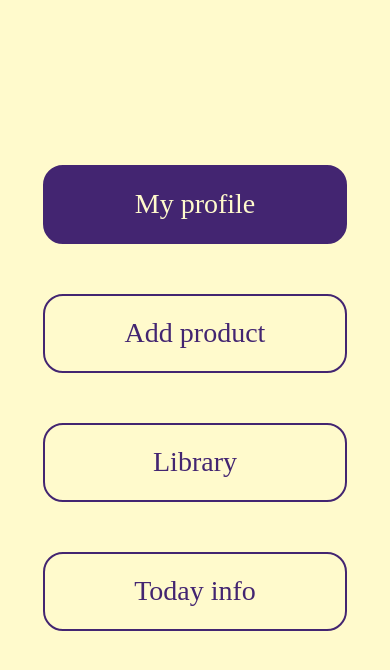
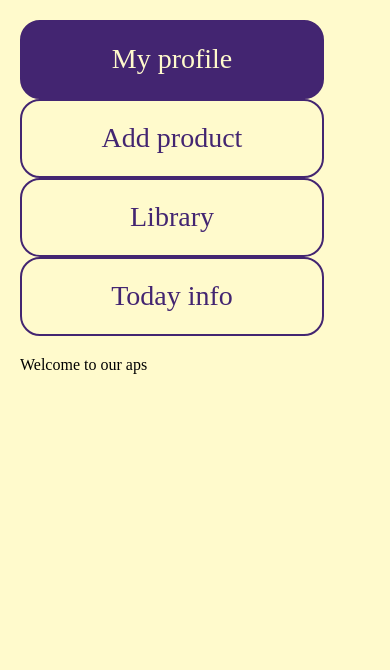
Before and after one commit to Bolbotunov/fatCalc, a plain HTML site: page index.html in a window 390 px wide. Drawn offline with Linux system fonts and the light colour scheme; files whose address does not match are found by name; a web font is replaced by a local one.

Commit message:
fix: add code for desc and mobile

```diff
--- a/index.html
+++ b/index.html
@@ -12,16 +12,17 @@
     <link rel = "stylesheet" href="normalize.css">
 </head>
     <body>
-        <main class="main _container">
-            <div class="wrapper">
-                <div class="wrapper__btns">
-                    <div class="btn"><p class="btn_title">My profile</p></div>
-                     <div class="btn"><p class="btn_title"><a href='addProduct/index.html' class='btn_link'>Add product</a></p></div>
-                    <div class="btn"><p class="btn_title">Library</p></div>
-                    <div class="btn"><p class="btn_title">Today info</p></div>
-                </div>
-            </div>
-        </main>
+        <main class="main">
+            <header class="header _container">
+                <div class="btn"><p class="btn_title">My profile</p></div>
+                <div class="btn"><p class="btn_title"><a href='../addProduct/index.html' class='btn_link'>Add product</a></p></div>
+                <div class="btn"><p class="btn_title">Library</p></div>
+                <div class="btn"><p class="btn_title">Today info</p></div>
+            </header>
+            <section class="profile _container">
+                <div class="profile__title"><p class="title__text">Welcome to our aps</p></div>
+            </section>
+       </main>
         <script src="script.js"></script>
     </body>
 </html>
```
